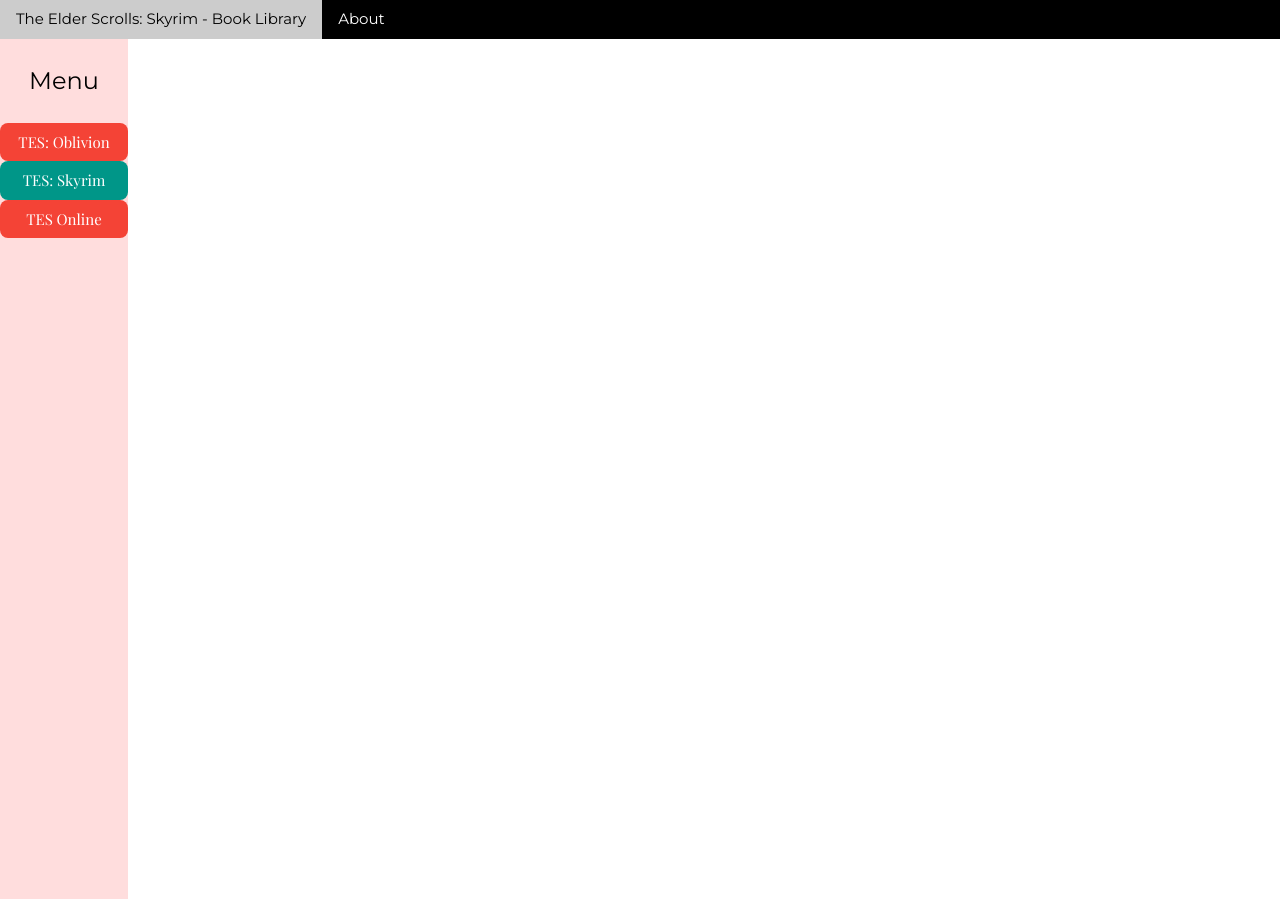
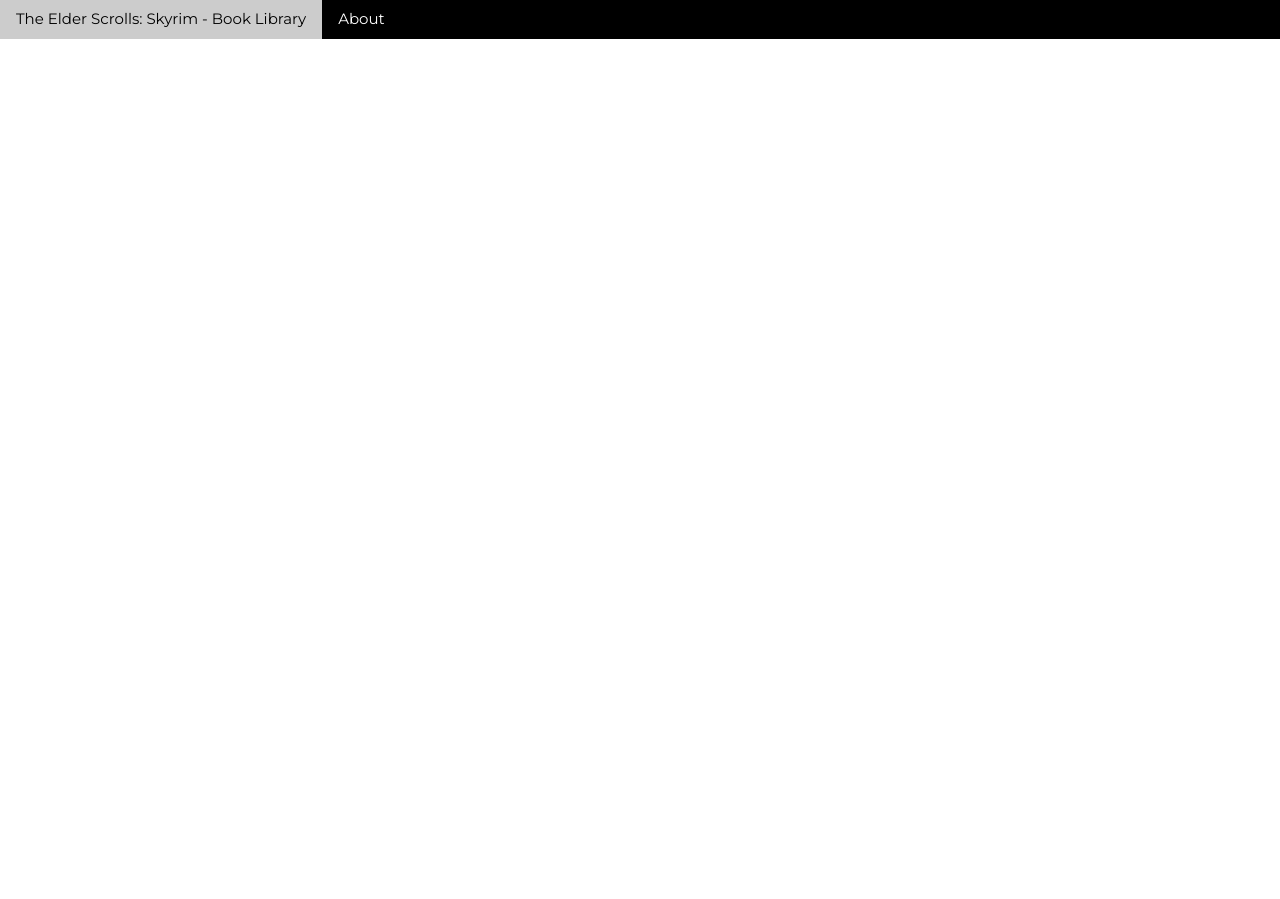
Before and after one commit to RichelleT/DjangoProjects, a Django app: page / in a window 1280 px wide. Run offline with Django 3.2, Linux system fonts and the light colour scheme.

Commit message:
Update home.html

```diff
--- a/Project_One/Alpha/templates/Alpha/home.html
+++ b/Project_One/Alpha/templates/Alpha/home.html
@@ -31,18 +31,9 @@
 <!-- Tab -->
 <div class="w3-bar w3-black w3-Montserrat">
   <a href="/" class="w3-bar-item w3-button w3-mobile">The Elder Scrolls: Skyrim - Book Library</a>
-  <a href="/about" class="w3-bar-item w3-button w3-mobile">About</a>
+  <a href="/about" class="w3-bar-item w3-button w3-mobile w3-left-allign">About</a>
 </div>
 <!-- End of Tab -->
-
-<!-- Sidebar -->
-<div class="w3-sidebar w3-pale-red w3-bar-block" style="width:10%">
-	<p class="w3-xlarge w3-center w3-Montserrat"> Menu </p>
-  <a href="#" class="w3-bar-item w3-button w3-red w3-round-large w3-Playfair w3-center w3-hover-purple">TES: Oblivion</a>
-  <a href="/skyrim" class="w3-bar-item w3-button w3-teal w3-round-large w3-Playfair w3-center w3-hover-purple">TES: Skyrim</a>
-  <a href="#" class="w3-bar-item w3-button w3-red w3-round-large w3-Playfair w3-center w3-hover-purple">TES Online</a>
-</div>
-<!-- End of sidebar -->
 
 <!-- Page width -->
 <div style="margin-left:10%">
```
